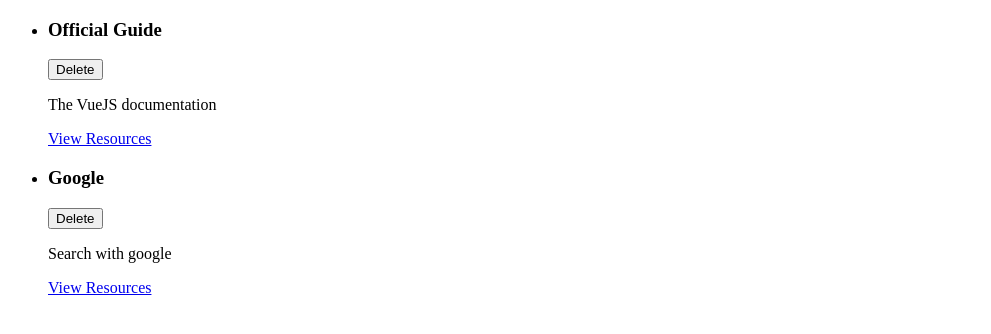
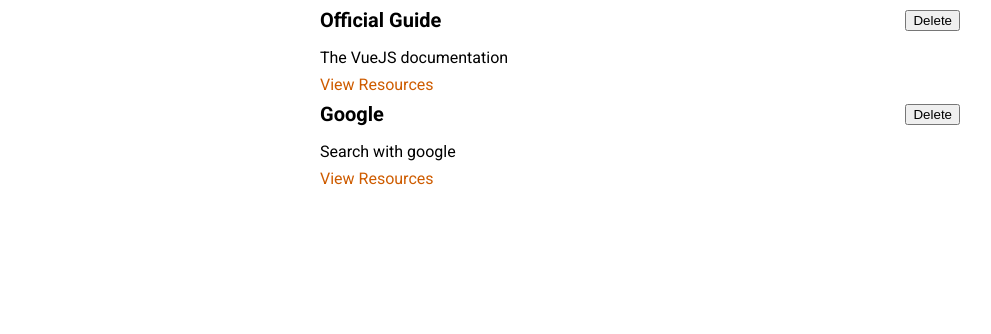
Before and after one commit to guiidc/learning-app, a Vue app: page / in a window 1280 px wide. Shown: the top 334 px of the page, without its empty margins (0-991 px from the left). Built offline with nearby package versions, Linux system fonts and the light colour scheme.

Commit message:
styling and more components

```diff
--- a/src/App.vue
+++ b/src/App.vue
@@ -1,13 +1,11 @@
 <template>
-  <ul v-for="res in storedResources" :key="res.id">
-    <learning-resources :title="res.title" :link="res.link" :description="res.description"/>
-  </ul>
+<stored-resources :resources="storedResources" />
 </template>
 
 <script>
-import LearningResources from './components/learning-resources/LearningResources.vue';
+import StoredResources from './components/learning-resources/StoredResources.vue';
 export default {
-  components: { LearningResources },
+  components: { StoredResources },
   data() {
     return {
       storedResources: [
@@ -28,3 +26,19 @@
   },
 }
 </script>
+
+<style>
+@import url('https://fonts.googleapis.com/css2?family=Roboto:wght@400;700&display=swap');
+
+* {
+  box-sizing: border-box;
+}
+
+html {
+  font-family: 'Roboto', sans-serif;
+}
+
+body {
+  margin: 0;
+}
+</style>
--- a/src/components/learning-resources/LearningResources.vue
+++ b/src/components/learning-resources/LearningResources.vue
@@ -18,3 +18,35 @@
     props: ['title', 'description', 'link'],
   }
 </script>
+
+<style scoped>
+li {
+  margin: auto;
+  max-width: 40rem;
+}
+
+header {
+  display: flex;
+  justify-content: space-between;
+  align-items: center;
+}
+
+h3 {
+  font-size: 1.25rem;
+  margin: 0.5rem 0;
+}
+
+p {
+  margin: 0.5rem 0;
+}
+
+a {
+  text-decoration: none;
+  color: #ce5c00;
+}
+
+a:hover,
+a:active {
+  color: #c89300;
+}
+</style>
--- /dev/null
+++ b/src/components/learning-resources/StoredResources.vue
@@ -0,0 +1,27 @@
+<template>
+    <ul v-for="res in resources" :key="res.id">
+    <learning-resources
+      :title="res.title"
+      :link="res.link"
+      :description="res.description"
+    />
+  </ul>
+</template>
+
+<script>
+import LearningResources from './LearningResources.vue'
+export default {
+  components: { LearningResources },
+  props: ['resources'],
+}
+</script>
+
+<style scoped>
+ul {
+  list-style: none;
+  margin: 0;
+  padding: 0;
+  margin: auto;
+  max-width: 40rem;
+}
+</style>
```
